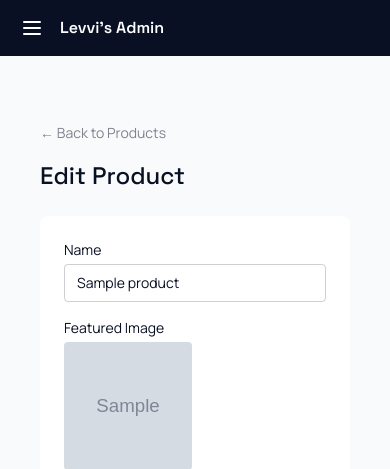
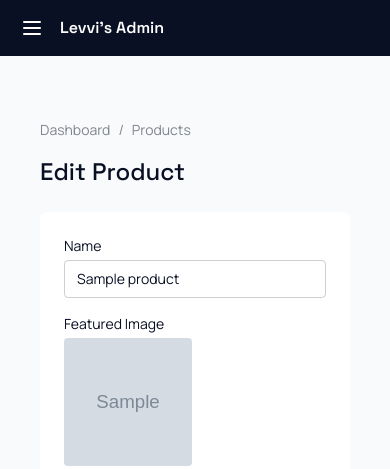
Before and after one commit to ChristopherNyirongo/levvis-furniture, a Flask app: page /admin/products/1/edit in a window 390 px wide. Shown: the top 469 px of the page. Run offline with Flask 3, Linux system fonts and the light colour scheme; a user stored in the database is signed in; tables that the repository leaves empty hold one stand-in row (values such as "Sample post"); grey boxes marked "Sample" are stand-in pictures.

Commit message:
Add dashboard breadcrumb navigation to all admin page, fix mobile layout for stats cards and categories/products tables

```diff
--- a/app/templates/admin/categories.html
+++ b/app/templates/admin/categories.html
@@ -2,6 +2,7 @@
 {% block title %}Manage Categories{% endblock %}
 {% block content %}
 <div class="max-w-2xl mx-auto px-4 py-10">
+    <a href="{{ url_for('admin.dashboard') }}" class="text-sm text-navy/50 hover:underline">&larr; Dashboard</a>
     <h1 class="text-2xl mt-4 mb-6">Manage Categories</h1>
 
     <form method="POST" action="{{ url_for('admin.add_category') }}" class="flex gap-2 mb-8">
--- a/app/templates/admin/portfolio.html
+++ b/app/templates/admin/portfolio.html
@@ -2,6 +2,7 @@
 {% block title %}Manage Portfolio{% endblock %}
 {% block content %}
 <div class="max-w-5xl mx-auto px-4 py-10">
+    <a href="{{ url_for('admin.dashboard') }}" class="text-sm text-navy/50 hover:underline">&larr; Dashboard</a>
     <div class="flex justify-between items-center mt-4 mb-6">
         <h1 class="text-2xl">Manage Portfolio</h1>
         <a href="{{ url_for('admin.add_project') }}"
--- a/app/templates/admin/product_form.html
+++ b/app/templates/admin/product_form.html
@@ -2,7 +2,11 @@
 {% block title %}{{ 'Edit' if product else 'Add' }} Product{% endblock %}
 {% block content %}
 <div class="max-w-2xl mx-auto px-4 py-10">
-    <a href="{{ url_for('admin.manage_products') }}" class="text-sm text-navy/50 hover:underline">&larr; Back to Products</a>
+    <div class="flex items-center gap-2 text-sm text-navy/50">
+        <a href="{{ url_for('admin.dashboard') }}" class="hover:underline">Dashboard</a>
+        <span>/</span>
+        <a href="{{ url_for('admin.manage_products') }}" class="hover:underline">Products</a>
+    </div>
     <h1 class="text-2xl mt-4 mb-6">{{ 'Edit' if product else 'Add' }} Product</h1>
 
     <form method="POST" enctype="multipart/form-data" class="bg-white rounded-lg p-6 space-y-4">
--- a/app/templates/admin/product_images.html
+++ b/app/templates/admin/product_images.html
@@ -2,9 +2,13 @@
 {% block title %}Manage Images - {{ product.name }}{% endblock %}
 {% block content %}
 <div class="max-w-3xl mx-auto px-4 py-10">
+    <div class="flex items-center gap-2 text-sm text-navy/50">
+        <a href="{{ url_for('admin.dashboard') }}" class="hover:underline">Dashboard</a>
+        <span>/</span>
+        <a href="{{ url_for('admin.manage_products') }}" class="hover:underline">Products</a>
+    </div>
     <h1 class="text-2xl mt-4 mb-1">{{ product.name }}</h1>
     <p class="text-sm text-navy/50 mb-6">Manage gallery images</p>
-
     <form method="POST" enctype="multipart/form-data" class="bg-white rounded-lg p-6 mb-8">
         <label class="block text-sm mb-2">Add Images (you can select multiple)</label>
         <input type="file" name="images" multiple accept="image/png, image/jpeg, image/webp"
--- a/app/templates/admin/products.html
+++ b/app/templates/admin/products.html
@@ -2,6 +2,7 @@
 {% block title %}Manage Products{% endblock %}
 {% block content %}
 <div class="max-w-6xl mx-auto px-4 py-10">
+    <a href="{{ url_for('admin.dashboard') }}" class="text-sm text-navy/50 hover:underline">&larr; Dashboard</a>
     <div class="flex justify-between items-center mt-4 mb-6">
         <h1 class="text-2xl">Manage Products</h1>
         <a href="{{ url_for('admin.add_product') }}"
--- a/app/templates/admin/project_form.html
+++ b/app/templates/admin/project_form.html
@@ -2,6 +2,11 @@
 {% block title %}{{ 'Edit' if project else 'Add' }} Project{% endblock %}
 {% block content %}
 <div class="max-w-xl mx-auto px-4 py-10">
+    <div class="flex items-center gap-2 text-sm text-navy/50">
+        <a href="{{ url_for('admin.dashboard') }}" class="hover:underline">Dashboard</a>
+        <span>/</span>
+        <a href="{{ url_for('admin.manage_portfolio') }}" class="hover:underline">Portfolio</a>
+    </div>
     <h1 class="text-2xl mt-4 mb-6">{{ 'Edit' if project else 'Add' }} Project</h1>
 
     <form method="POST" enctype="multipart/form-data" class="bg-white rounded-lg p-6 space-y-4">
```
